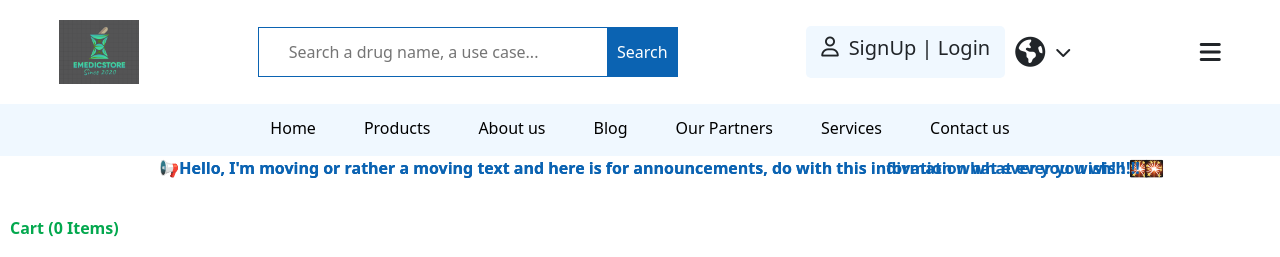
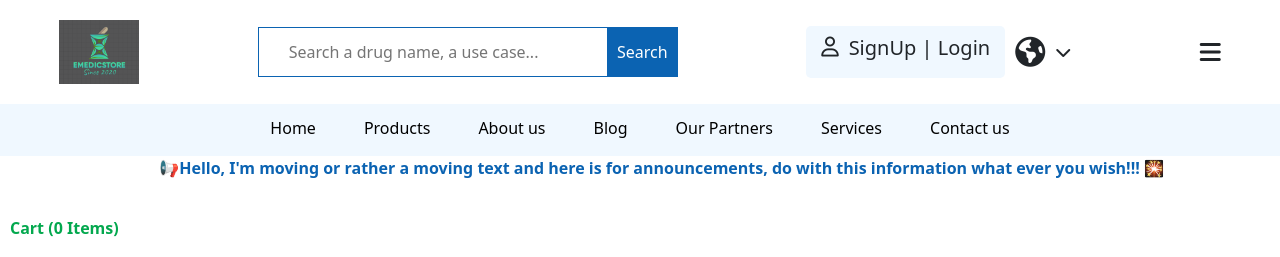
Before and after one commit to Dipec001/onlinestore, a Django app: page /cart/ in a window 1280 px wide. Shown: the top 257 px of the page. Run offline with Django 4.2, Linux system fonts and the light colour scheme; data comes from the database, SQL or seed files in the repository; data that the repository does not hold is empty; some libraries are stand-ins or nearby versions; some web fonts are replaced.

Commit message:
"Removed commented out search form code and updated moving text content."

```diff
--- a/templates/header.html
+++ b/templates/header.html
@@ -34,10 +34,6 @@
                     <button class="search" onclick="search()">Search</button>
                 </form>
             </div>
-            <!-- <div class="head" id="search">
-                <input class="search-input" type="text" placeholder="Search products...">
-                <button class="search" onclick="search()">Search</button>
-            </div> -->
             <div class="head register">
                 {% if user.is_authenticated %}
                     <div class="account" onclick="toggleOptionsBox()">
@@ -118,8 +114,8 @@
             <a href="{% url 'contact' %}">Contact us</a>
         </div>
         <div class="moving-text-container">
-            <div class="moving-text">📢Hello, I'm moving or rather a moving text and here is for announcements, do with this indivation what ever you wish!!! 🎇</div>
             <div class="moving-text">📢Hello, I'm moving or rather a moving text and here is for announcements, do with this information what ever you wish!!! 🎇</div>
+            <!-- <div class="moving-text">📢Hello, I'm moving or rather a moving text and here is for announcements, do with this information what ever you wish!!! 🎇</div> -->
         </div>
     </header>
     <!-- Content block for child templates -->
```
